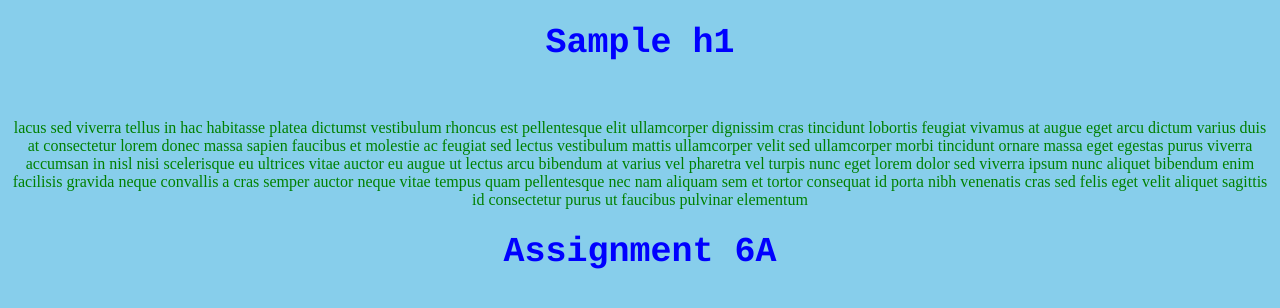
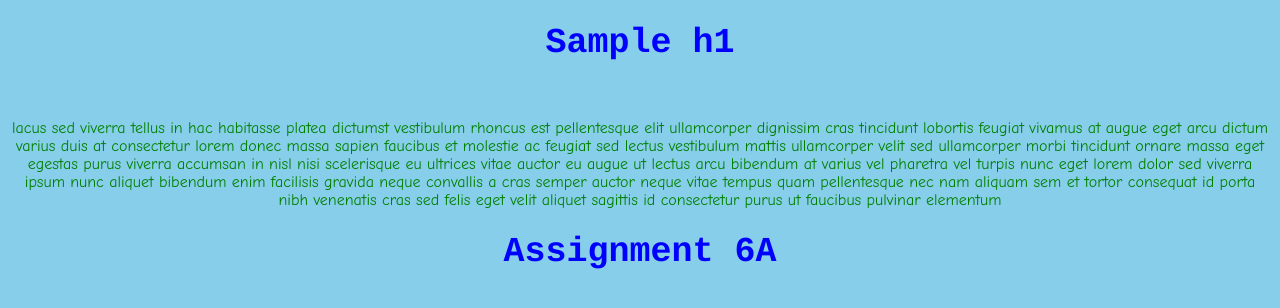
Before and after one commit to vilcatomarenzohc/vilcatomarenzohc.github.io, a plain HTML site: page web110/assignment6b.html in a window 1280 px wide. Drawn offline with Linux system fonts and the light colour scheme.

Commit message:
Update assignment6b.html

```diff
--- a/web110/assignment6b.html
+++ b/web110/assignment6b.html
@@ -12,7 +12,7 @@
   </head>
   <body>
     <h1>Sample h1</h1>
-    <p style="font-family:comicsans;">
+    <p style="font-family: Comic Sans MS;">
       lacus sed viverra tellus in hac habitasse platea dictumst vestibulum rhoncus est pellentesque elit ullamcorper dignissim cras tincidunt lobortis feugiat vivamus at augue eget arcu dictum varius duis at consectetur lorem donec massa sapien faucibus et molestie ac feugiat sed lectus vestibulum mattis ullamcorper velit sed ullamcorper morbi tincidunt ornare massa eget egestas purus viverra accumsan in nisl nisi scelerisque eu ultrices vitae auctor eu augue ut lectus arcu bibendum at varius vel pharetra vel turpis nunc eget lorem dolor sed viverra ipsum nunc aliquet bibendum enim facilisis gravida neque convallis a cras semper auctor neque vitae tempus quam pellentesque nec nam aliquam sem et tortor consequat id porta nibh venenatis cras sed felis eget velit aliquet sagittis id consectetur purus ut faucibus pulvinar elementum
     </p>
 
```
